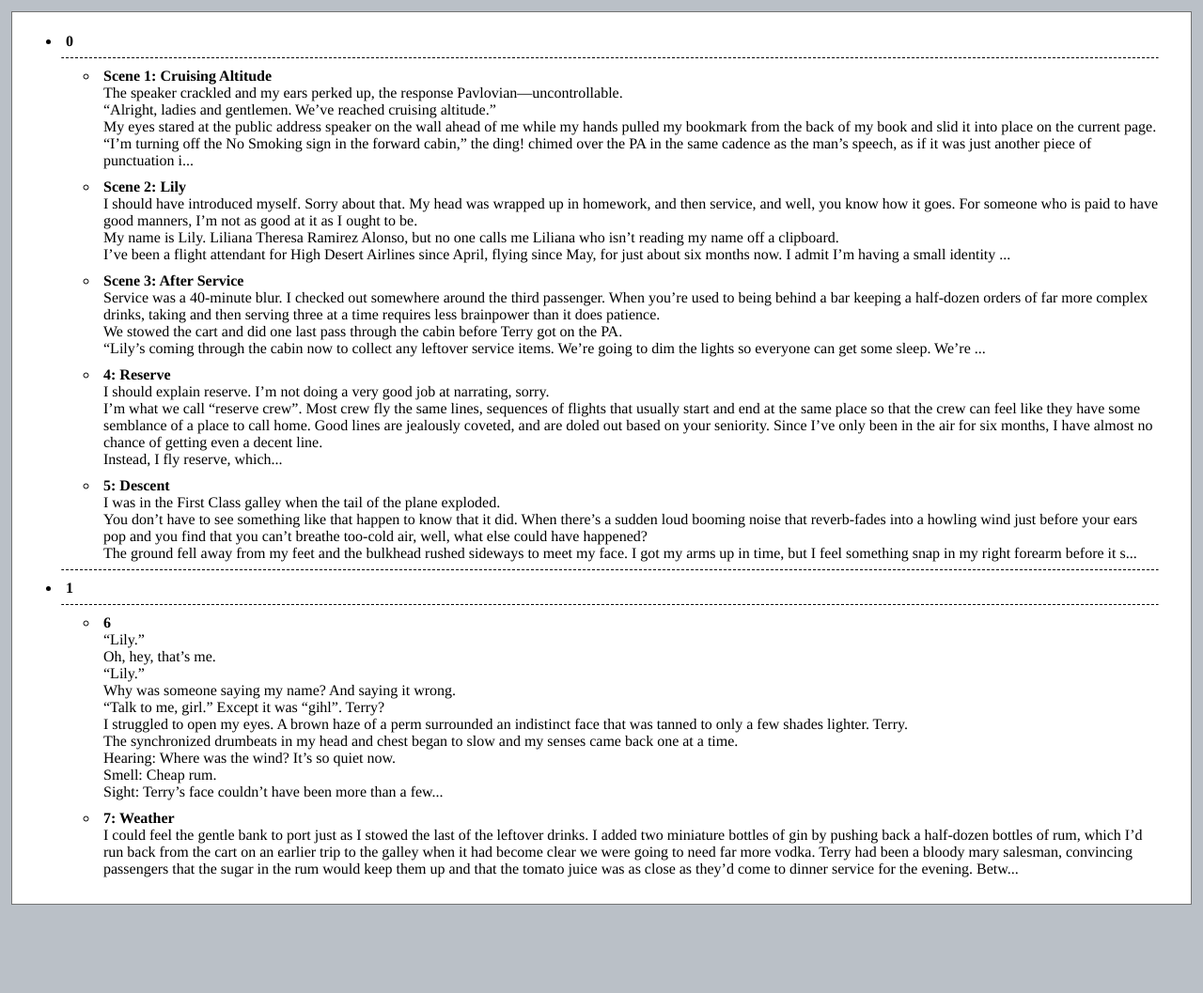
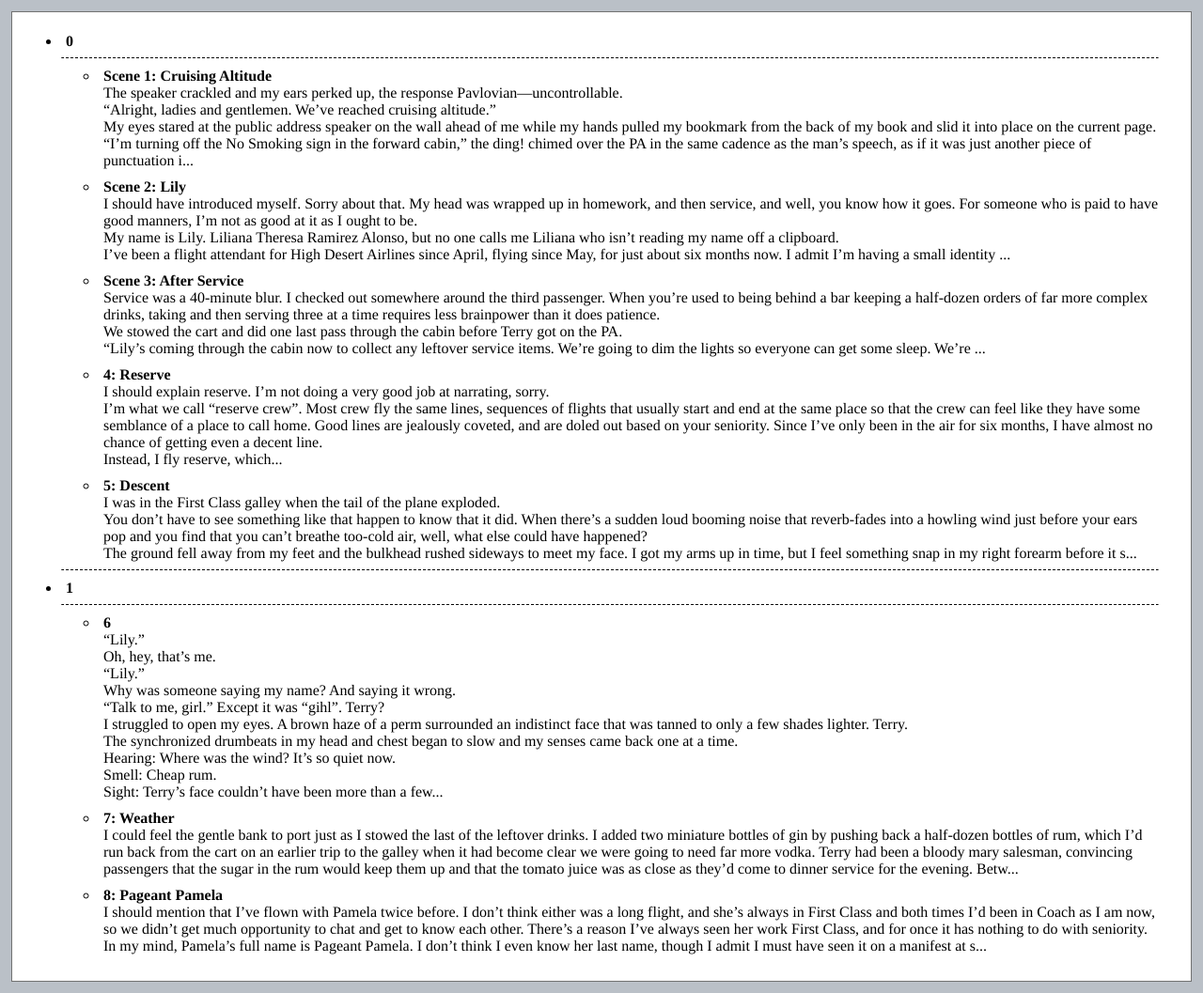
Before and after one commit to rickosborne/cascades, a plain HTML site: page Cascades.scriv/QuickLook/Preview.html in a window 1280 px wide. Shown: the whole page at 94% size. Before the commit the page ends 975 px from the top, so only its background shows below. Drawn offline with Linux system fonts and the light colour scheme.

Commit message:
8 started. 10723 words

```diff
--- a/Cascades.scriv/QuickLook/Preview.html
+++ b/Cascades.scriv/QuickLook/Preview.html
@@ -80,6 +80,10 @@ Sight: Terry’s face couldn’t have been more than a few...</p>
 <li>
 <p class="binderItem"><strong>7: Weather</strong><br/>I could feel the gentle bank to port just as I stowed the last of the leftover drinks.  I added two miniature bottles of gin by pushing back a half-dozen bottles of rum, which I’d run back from the cart on an earlier trip to the galley when it had become clear we were going to need far more vodka.  Terry had been a bloody mary salesman, convincing passengers that the sugar in the rum would keep them up and that the tomato juice was as close as they’d come to dinner service for the evening.  Betw...</p>
 </li>
+<li>
+<p class="binderItem"><strong>8: Pageant Pamela</strong><br/>I should mention that I’ve flown with Pamela twice before.  I don’t think either was a long flight, and she’s always in First Class and both times I’d been in Coach as I am now, so we didn’t get much opportunity to chat and get to know each other.  There’s a reason I’ve always seen her work First Class, and for once it has nothing to do with seniority.<br/>
+In my mind, Pamela’s full name is Pageant Pamela.  I don’t think I even know her last name, though I admit I must have seen it on a manifest at s...</p>
+</li>
 </ul>
 </ul>
 
```
Also changed, not shown: Cascades.scriv/QuickLook/Thumbnail.jpg, 12 other files.
